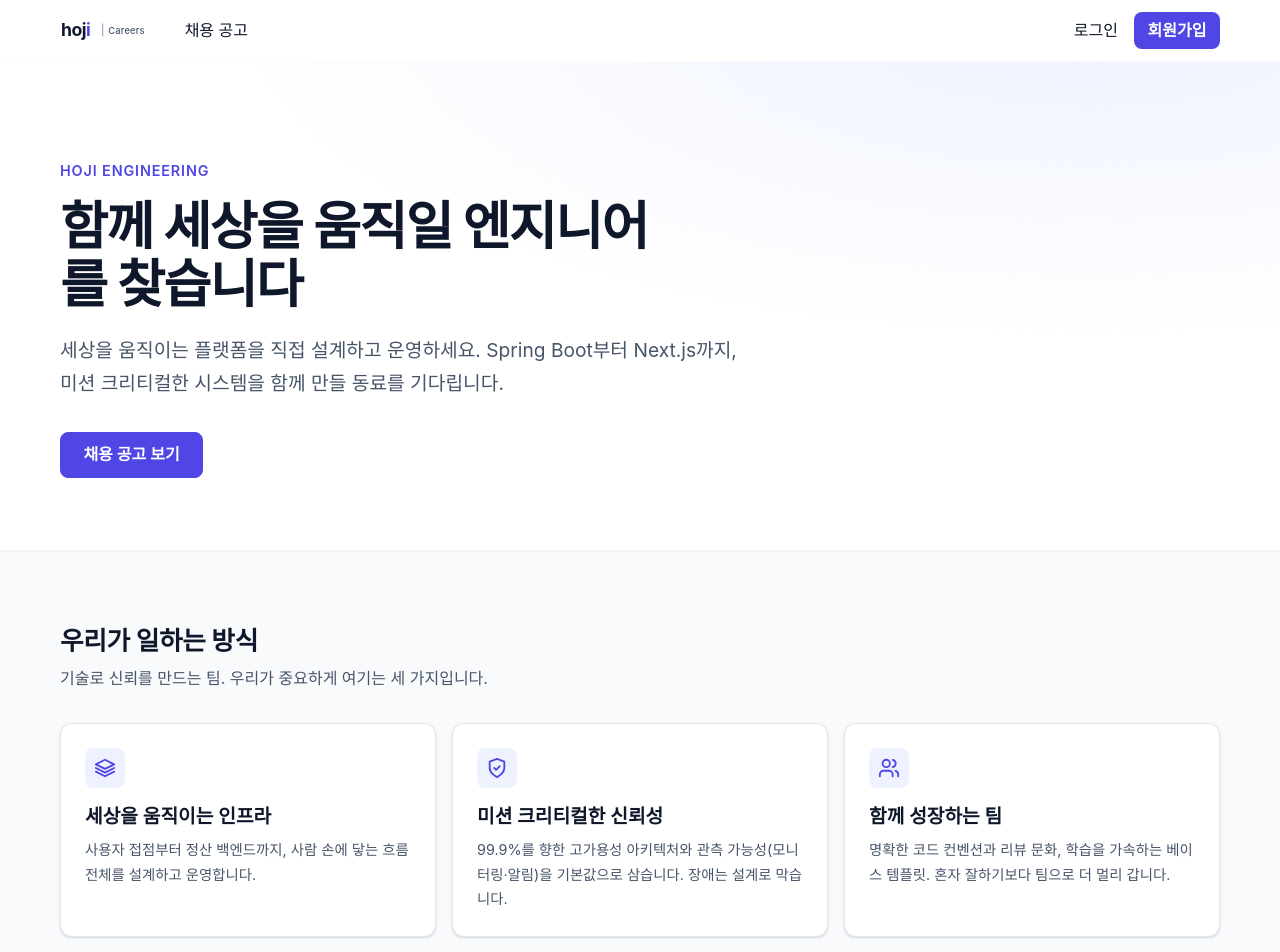
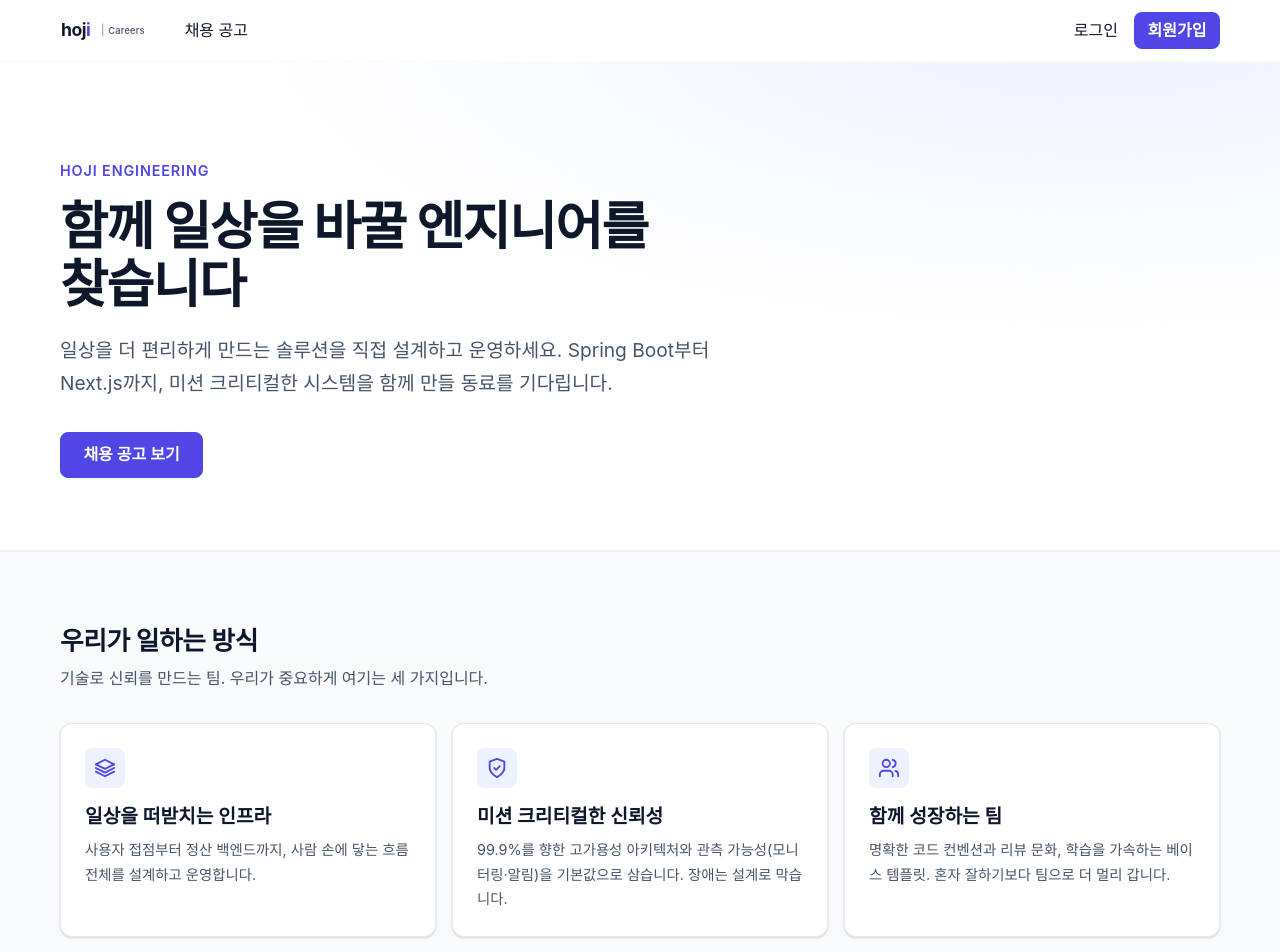
Before and after one commit to wejsa/candidate-web, a Next.js app: page / in a window 1280 px wide. Shown: the top 952 px of the page. Built offline with nearby package versions, Linux system fonts and the light colour scheme; no server answers; a web font is replaced by a local one.

Commit message:
feat: CANDID-060 Step 1 - 홈/메타 카피 '일상을 편리하게' 톤 전환 (#159)

```diff
--- a/app/layout.tsx
+++ b/app/layout.tsx
@@ -26,7 +26,7 @@ export const metadata: Metadata = {
     default: SITE_NAME,
     template: `%s | ${SITE_NAME}`,
   },
-  description: 'Hoji 채용 — 세상을 움직이는 플랫폼을 함께 만들 동료를 찾습니다.',
+  description: 'Hoji 채용 — 일상을 더 편리하게 만드는 솔루션을 함께 만들 동료를 찾습니다.',
   robots: { index: true, follow: true },
   openGraph: { siteName: SITE_NAME, locale: 'ko_KR', type: 'website' },
   twitter: { card: 'summary' },
--- a/app/page.tsx
+++ b/app/page.tsx
@@ -7,17 +7,17 @@ import styles from './page.module.css';
 export const metadata: Metadata = {
   title: '엔지니어 채용',
   description:
-    'Hoji는 세상을 움직이는 플랫폼을 설계하고 운영합니다. 미션 크리티컬한 시스템을 함께 만들 엔지니어를 찾습니다.',
+    'Hoji는 일상을 더 편리하게 만드는 솔루션을 설계하고 운영합니다. 미션 크리티컬한 시스템을 함께 만들 엔지니어를 찾습니다.',
   openGraph: {
     title: 'Hoji 엔지니어 채용',
-    description: '세상을 움직이는 플랫폼을 함께 만들 엔지니어를 찾습니다.',
+    description: '일상을 더 편리하게 만드는 솔루션을 함께 만들 엔지니어를 찾습니다.',
     type: 'website',
   },
 };
 
 const VALUES = [
   {
-    title: '세상을 움직이는 인프라',
+    title: '일상을 떠받치는 인프라',
     desc: '사용자 접점부터 정산 백엔드까지, 사람 손에 닿는 흐름 전체를 설계하고 운영합니다.',
     icon: (
       <svg width="22" height="22" viewBox="0 0 24 24" fill="none" stroke="currentColor" strokeWidth="2" strokeLinecap="round" strokeLinejoin="round" aria-hidden="true">
@@ -63,9 +63,9 @@ export default function HomePage() {
       <section className={styles.hero}>
         <div className={styles.heroInner}>
           <p className={styles.eyebrow}>HOJI ENGINEERING</p>
-          <h1 className={styles.title}>함께 세상을 움직일 엔지니어를 찾습니다</h1>
+          <h1 className={styles.title}>함께 일상을 바꿀 엔지니어를 찾습니다</h1>
           <p className={styles.subtitle}>
-            세상을 움직이는 플랫폼을 직접 설계하고 운영하세요. Spring Boot부터 Next.js까지, 미션 크리티컬한
+            일상을 더 편리하게 만드는 솔루션을 직접 설계하고 운영하세요. Spring Boot부터 Next.js까지, 미션 크리티컬한
             시스템을 함께 만들 동료를 기다립니다.
           </p>
           <div className={styles.actions}>
```
Also changed, not shown: 1 other file (tests, documents, lock files or other folders).
